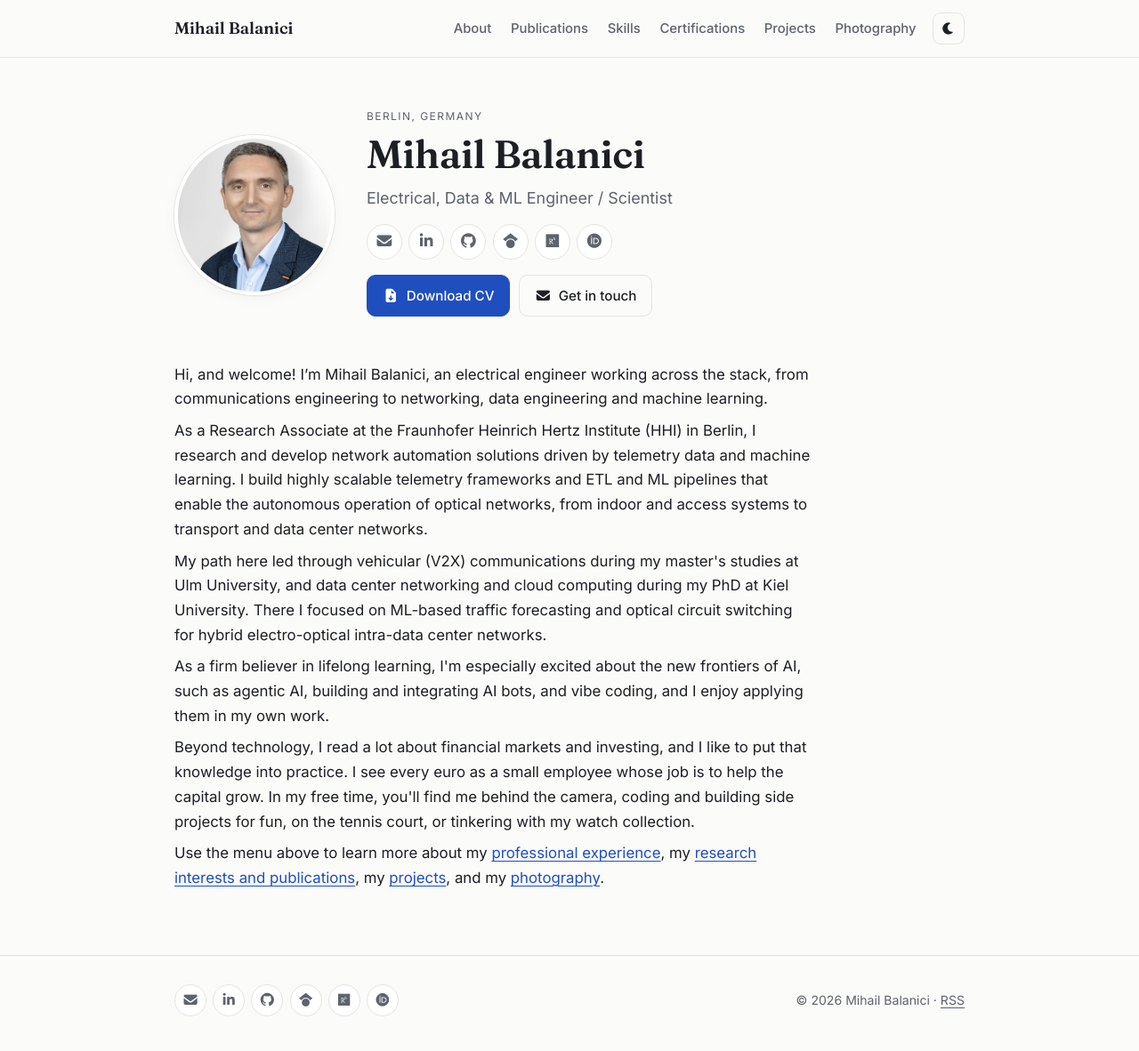
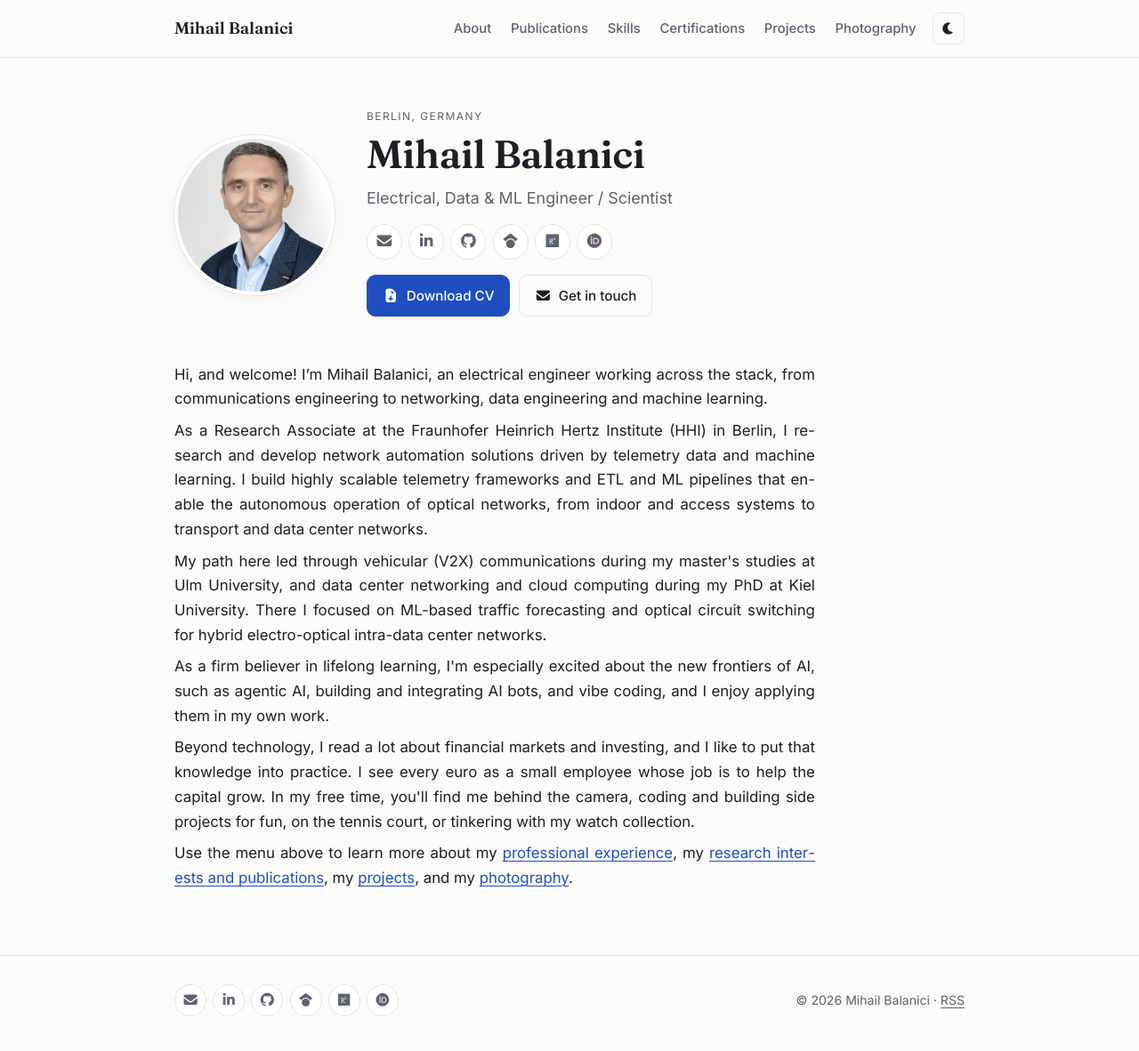
Before and after one commit to mihailbalanici/mihailbalanici.github.io, a Jekyll site: the page built from index.html, in a window 1280 px wide and 1183 px high. Shown: the whole window at 89% size. Built offline with Jekyll 4.4.1, drawn with Linux system fonts in a browser that asks for light colours.

Commit message:
Update on style.css

```diff
--- a/assets/css/style.css
+++ b/assets/css/style.css
@@ -29,6 +29,8 @@
   --line: #e4e4df;
   --accent: #1f4fbf;
   --accent-soft: #e8eefb;
+  --green: #1d7a46;
+  --green-soft: #e3f3e9;
   --chip: #f1f1ed;
   --shadow: 0 1px 2px rgba(20, 24, 31, .05), 0 4px 16px rgba(20, 24, 31, .04);
   --radius: 14px;
@@ -46,6 +48,8 @@
     --line: #2a2e36;
     --accent: #7ea2ff;
     --accent-soft: #1d2740;
+    --green: #6fd39a;
+    --green-soft: #17301f;
     --chip: #22262e;
     --shadow: none;
     color-scheme: dark;
@@ -59,6 +63,8 @@
   --line: #2a2e36;
   --accent: #7ea2ff;
   --accent-soft: #1d2740;
+  --green: #6fd39a;
+  --green-soft: #17301f;
   --chip: #22262e;
   --shadow: none;
   color-scheme: dark;
@@ -227,6 +233,8 @@
   font-weight: 600; padding: .12rem .5rem; border-radius: 6px; background: var(--chip); color: var(--muted);
 }
 .badge-journal { background: var(--accent-soft); color: var(--accent); }
+.badge-conference { background: var(--green-soft); color: var(--green); }
+/* .badge-talk keeps the default grey */
 .more { display: flex; flex-wrap: wrap; gap: .6rem; margin-top: 2rem; }
 @media (max-width: 640px) { .pub-year { grid-template-columns: 1fr; gap: .5rem; } }
 
@@ -284,3 +292,9 @@
 .footer-inner p { color: var(--muted); font-size: .88rem; margin: 0; }
 .footer-inner a { color: var(--muted); }
 .site-footer .social a { width: 36px; height: 36px; font-size: .95rem; }
+.block-first { margin-top: 0; }
+.page-actions { margin: -1rem 0 2.25rem; }
+
+/* Home page intro: justified text (Blocksatz) with hyphenation to avoid large word gaps */
+.about p { text-align: justify; hyphens: auto; -webkit-hyphens: auto; }
+@media (max-width: 640px) { .about p { text-align: left; } }  /* phones: columns too narrow for justified text */
```
